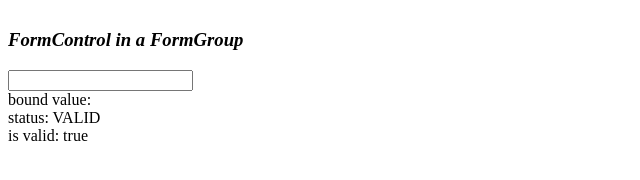
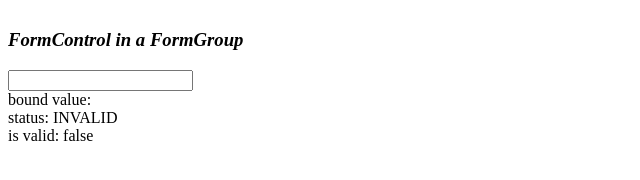
Before and after one commit to bhaskarchalla/angular-learning-app, an Angular app: page / in a window 1280 px wide. Shown: the part 250-430 px from the top of the page, without its empty margins (0-640 px from the left). Built offline with nearby package versions, Linux system fonts and the light colour scheme.

Commit message:
Updating bound value

```diff
--- a/src/app/app.component.html
+++ b/src/app/app.component.html
@@ -15,9 +15,9 @@
 <h3><i>FormControl in a FormGroup</i></h3>
 <form [formGroup]="form">
   <input type="text" formControlName="userInput_form" [appInputformat]="userInput_form" [locationinfo]="location" />
-  <br/>bound value: {{form.controls.userInput_form.value}}
-  <br/>status: {{form.controls.userInput_form.status}}
-  <br/>is valid: {{form.controls.userInput_form.valid}}
+    <br/>bound value: {{form.controls.userInput_form.valid ? form.controls.userInput_form.value : ''}}
+    <br/>status: {{form.controls.userInput_form.status}}
+    <br/>is valid: {{form.controls.userInput_form.valid}}
 <br>
 </form>
 
--- a/src/app/app.component.ts
+++ b/src/app/app.component.ts
@@ -1,5 +1,5 @@
 import { Component } from '@angular/core';
-import { FormControl, FormGroup } from '@angular/forms';
+import { AbstractControl, FormControl, FormGroup, ValidatorFn, Validators } from '@angular/forms';
 
 @Component({
   selector: 'app-root',
@@ -15,7 +15,19 @@ export class AppComponent {
     userInput_form: new FormControl()
   });
 
+  ngOnInit(): void {
+    this.form = new FormGroup({
+      userInput_form: new FormControl(null, [Validators.required, Validators.minLength(2), this.userInputValidator()])
+    })
+  }
+
   get userInput_form(): any {
     return this.form.get('userInput_form');
   }
+
+  userInputValidator(): ValidatorFn {
+    return (control: AbstractControl): {[key: string]: any} | null => {
+      return !control.valid ? {'Not valid input': {value: null}} : control.value;
+    };
+  }
 }
--- a/src/app/inputformat.directive.ts
+++ b/src/app/inputformat.directive.ts
@@ -105,6 +105,9 @@ public inputformater(input: string, location: string): string{
 }
 public inputformater_bind(formValue: any, location: string): void {
   let input = formValue.value;
+  if(!input){
+    return;
+  }
 
   let tempValue = input;
   let decimalSplitter = '.';
```
